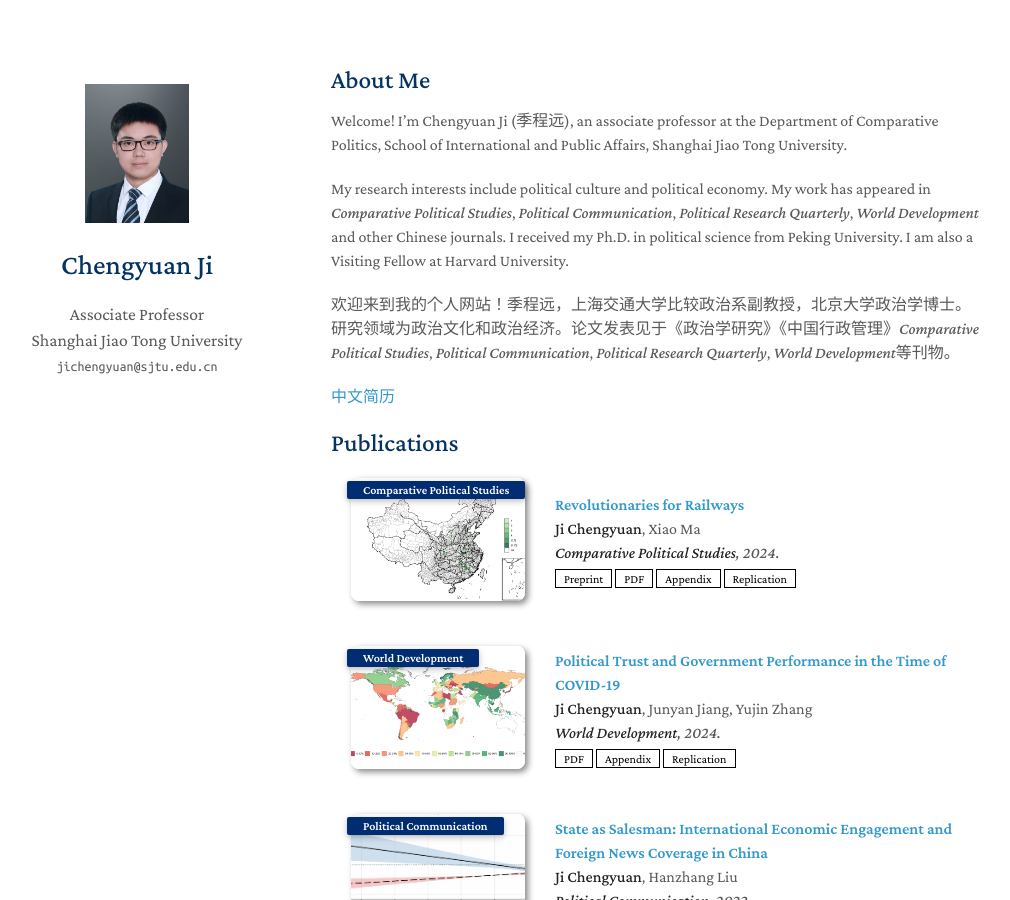
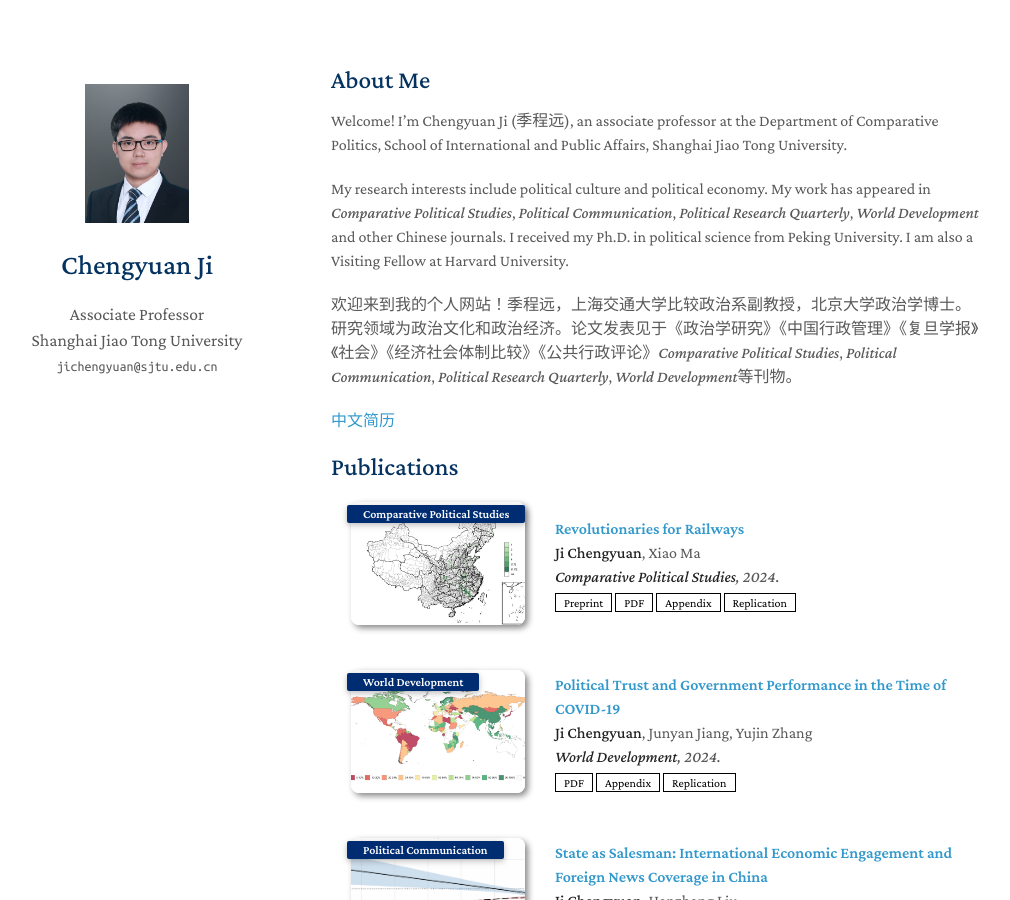
Before and after one commit to chengyuanji/website, a Jekyll site: the page built from index.md, in a window 1280 px wide and 900 px high. Shown: the whole window, without its empty margins (139-1149 px from the left). Built offline with Jekyll 4.4.1, drawn with Linux system fonts in a browser that asks for light colours; a style sheet for code colours, icons or effects is not loaded; our own code applies the rules of GitHub Pages for plain Markdown files.

Commit message:
Update index.md

```diff
--- a/index.md
+++ b/index.md
@@ -8,7 +8,7 @@ Welcome! I’m Chengyuan Ji (季程远), an associate professor at the Departmen
 
 My research interests include political culture and political economy. My work has appeared in *Comparative Political Studies*, *Political Communication*, *Political Research Quarterly*, *World Development* and other Chinese journals. I received my Ph.D. in political science from Peking University. I am also a Visiting Fellow at Harvard University.
 
-欢迎来到我的个人网站！季程远，上海交通大学比较政治系副教授，北京大学政治学博士。研究领域为政治文化和政治经济。论文发表见于《政治学研究》《中国行政管理》*Comparative Political Studies*, *Political Communication*, *Political Research Quarterly*, *World Development*等刊物。
+欢迎来到我的个人网站！季程远，上海交通大学比较政治系副教授，北京大学政治学博士。研究领域为政治文化和政治经济。论文发表见于《政治学研究》《中国行政管理》《复旦学报》《社会》《经济社会体制比较》《公共行政评论》*Comparative Political Studies*, *Political Communication*, *Political Research Quarterly*, *World Development*等刊物。
 
 [中文简历](https://chengyuanji.com/assets/files/cv_ch.pdf)
 
```
